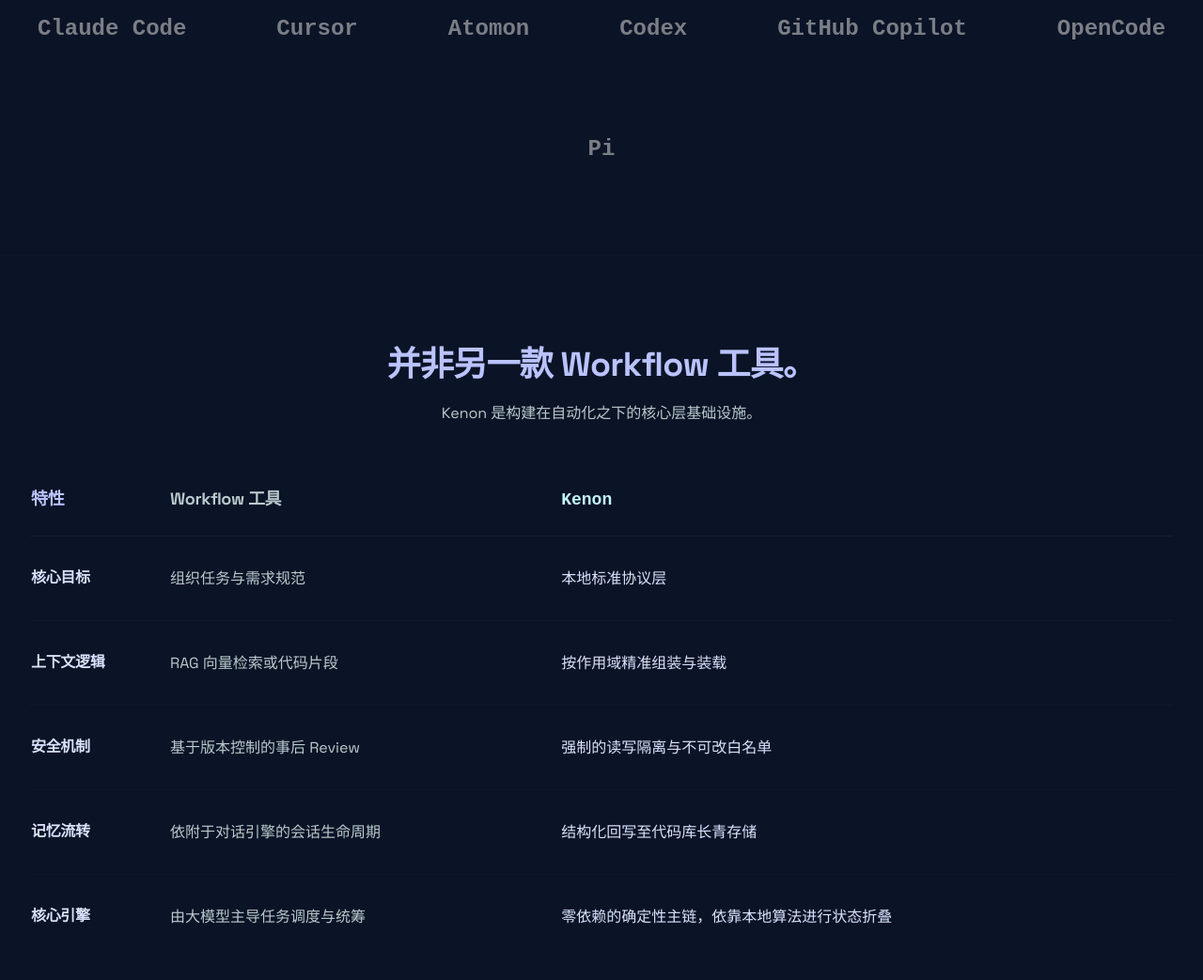
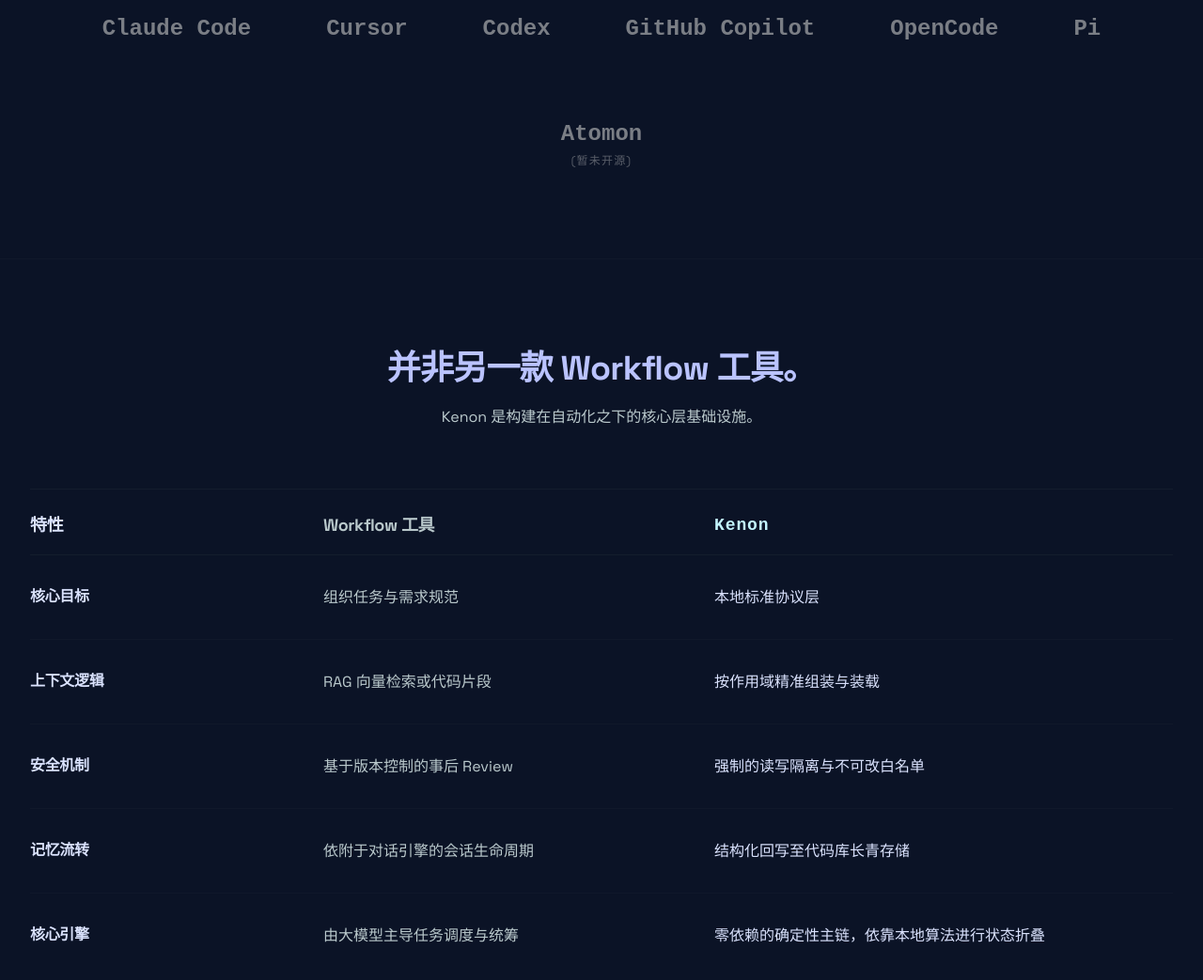
Before and after one commit to kenon-ai/kenon-landing, a website: page index.html in a window 1280 px wide. Shown: the part 4360-5403 px from the top of the page at 94% size. Drawn offline with nearby package versions, Linux system fonts and the light colour scheme; a web font is replaced by a local one.

Commit message:
fix: refactor contrast table for mobile; label Atomon; translate human start text

```diff
--- a/index.html
+++ b/index.html
@@ -708,11 +708,12 @@
 </div>
 </div>
 
-<div class="mt-8 flex justify-between items-start gap-8">
-<p class="text-sm text-on-surface-variant max-w-sm">Humans can start with the short path. Agents navigate via <code class="text-primary">kenon help --json</code>.</p>
+<div class="mt-8 flex flex-col md:flex-row justify-between items-start md:items-center gap-6 md:gap-8">
+<div class="text-sm text-on-surface-variant max-w-sm">
+    <span class="lang-en">Humans can start with the short path. Agents navigate via <code class="text-primary bg-surface py-0.5 px-1 rounded">kenon help --json</code>.</span>
+    <span class="lang-zh">人类可以通过简短路径起步，Agents 通过 <code class="text-primary bg-surface py-0.5 px-1 rounded">kenon help --json</code> 导航。</span>
+</div>
 <div class="flex items-center gap-4 text-xs font-label text-on-surface-variant uppercase tracking-widest">
-<span>Protocol v1.2</span>
-<span class="w-1 h-1 rounded-full bg-outline-variant"></span>
 <span>Apache-2.0</span>
 </div>
 </div>
@@ -724,14 +725,20 @@
     <span class="lang-en">One protocol layer. Multiple runtimes.</span>
     <span class="lang-zh">单层协议，多重运行环境组合。</span>
 </h3>
-<div class="flex flex-wrap justify-center gap-12 md:gap-24 opacity-60 grayscale hover:grayscale-0 transition-all duration-700">
-<span class="text-2xl font-headline font-bold">Claude Code</span>
-<span class="text-2xl font-headline font-bold">Cursor</span>
-<span class="text-2xl font-headline font-bold">Atomon</span>
-<span class="text-2xl font-headline font-bold">Codex</span>
-<span class="text-2xl font-headline font-bold">GitHub Copilot</span>
-<span class="text-2xl font-headline font-bold">OpenCode</span>
-<span class="text-2xl font-headline font-bold">Pi</span>
+<div class="flex flex-wrap justify-center items-center gap-12 md:gap-20 opacity-60 grayscale hover:grayscale-0 transition-all duration-700">
+<span class="text-xl md:text-2xl font-headline font-bold">Claude Code</span>
+<span class="text-xl md:text-2xl font-headline font-bold">Cursor</span>
+<span class="text-xl md:text-2xl font-headline font-bold">Codex</span>
+<span class="text-xl md:text-2xl font-headline font-bold">GitHub Copilot</span>
+<span class="text-xl md:text-2xl font-headline font-bold">OpenCode</span>
+<span class="text-xl md:text-2xl font-headline font-bold">Pi</span>
+<div class="flex flex-col items-center">
+    <span class="text-xl md:text-2xl font-headline font-bold">Atomon</span>
+    <span class="text-[10px] md:text-xs uppercase tracking-widest mt-1 text-on-surface-variant opacity-70">
+        <span class="lang-en">(Not yet open sourced)</span>
+        <span class="lang-zh">(暂未开源)</span>
+    </span>
+</div>
 </div>
 </div>
 </section>
@@ -747,43 +754,131 @@
     <span class="lang-zh">Kenon 是构建在自动化之下的核心层基础设施。</span>
 </p>
 </div>
-<div class="overflow-x-auto no-scrollbar">
-<table class="w-full text-left border-collapse">
-<thead>
-<tr class="border-b border-outline-variant/20">
-<th class="pb-6 font-headline font-bold text-lg"><span class="lang-en">Feature</span><span class="lang-zh">特性</span></th>
-<th class="pb-6 font-headline font-bold text-lg text-on-surface-variant"><span class="lang-en">Workflow Tools</span><span class="lang-zh">Workflow 工具</span></th>
-<th class="pb-6 font-headline font-bold text-lg text-primary">Kenon</th>
-</tr>
-</thead>
-<tbody class="text-on-surface-variant">
-<tr class="border-b border-outline-variant/10">
-<td class="py-8 font-headline font-bold text-on-surface"><span class="lang-en">Primary Purpose</span><span class="lang-zh">核心目标</span></td>
-<td class="py-8"><span class="lang-en">Organize tasks &amp; specs</span><span class="lang-zh">组织任务与需求规范</span></td>
-<td class="py-8 text-on-surface"><span class="lang-en">Local protocol layer</span><span class="lang-zh">本地标准协议层</span></td>
-</tr>
-<tr class="border-b border-outline-variant/10">
-<td class="py-8 font-headline font-bold text-on-surface"><span class="lang-en">Context Logic</span><span class="lang-zh">上下文逻辑</span></td>
-<td class="py-8"><span class="lang-en">RAG or full-repo context</span><span class="lang-zh">RAG 向量检索或代码片段</span></td>
-<td class="py-8 text-on-surface"><span class="lang-en">Scoped context loading</span><span class="lang-zh">按作用域精准组装与装载</span></td>
-</tr>
-<tr class="border-b border-outline-variant/10">
-<td class="py-8 font-headline font-bold text-on-surface"><span class="lang-en">Safety</span><span class="lang-zh">安全机制</span></td>
-<td class="py-8"><span class="lang-en">Post-execution review</span><span class="lang-zh">基于版本控制的事后 Review</span></td>
-<td class="py-8 text-on-surface"><span class="lang-en">Explicit boundaries &amp; grounds</span><span class="lang-zh">强制的读写隔离与不可改白名单</span></td>
-</tr>
-<tr class="border-b border-outline-variant/10">
-<td class="py-8 font-headline font-bold text-on-surface"><span class="lang-en">Memory</span><span class="lang-zh">记忆流转</span></td>
-<td class="py-8"><span class="lang-en">Session-bound (cleared over time)</span><span class="lang-zh">依附于对话引擎的会话生命周期</span></td>
-<td class="py-8 text-on-surface"><span class="lang-en">Written back to repo</span><span class="lang-zh">结构化回写至代码库长青存储</span></td>
-</tr>
-<tr>
-<td class="py-8 font-headline font-bold text-on-surface"><span class="lang-en">Core Loop</span><span class="lang-zh">核心引擎</span></td>
-<td class="py-8"><span class="lang-en">LLM-driven task orchestration</span><span class="lang-zh">由大模型主导任务调度与统筹</span></td>
-<td class="py-8 text-on-surface"><span class="lang-en">Deterministic zero-dependency main chain using algorithmic folding</span><span class="lang-zh">零依赖的确定性主链，依靠本地算法进行状态折叠</span></td>
-</tr>
-</tbody>
-</table>
+<div class="flex flex-col border-t border-outline-variant/20 mt-8">
+    <!-- Desktop Header -->
+    <div class="hidden md:grid grid-cols-12 gap-8 pb-4 pt-6 font-headline font-bold text-lg border-b border-outline-variant/20 tracking-wider">
+        <div class="col-span-3 text-on-surface">
+            <span class="lang-en">Feature</span>
+            <span class="lang-zh">特性</span>
+        </div>
+        <div class="col-span-4 text-on-surface-variant">
+            <span class="lang-en">Workflow Tools</span>
+            <span class="lang-zh">Workflow 工具</span>
+        </div>
+        <div class="col-span-5 text-primary">
+            Kenon
+        </div>
+    </div>
+
+    <!-- Row 1: Primary Purpose -->
+    <div class="grid grid-cols-1 md:grid-cols-12 gap-2 md:gap-8 py-8 border-b border-outline-variant/10">
+        <div class="md:col-span-3 font-headline font-bold text-on-surface text-xl md:text-base mb-4 md:mb-0">
+            <span class="lang-en">Primary Purpose</span>
+            <span class="lang-zh">核心目标</span>
+        </div>
+        <div class="md:col-span-4 text-on-surface-variant flex flex-col bg-surface-container-high/30 md:bg-transparent p-4 md:p-0 rounded-xl md:rounded-none">
+            <span class="md:hidden text-[10px] uppercase tracking-widest font-mono text-on-surface-variant mb-2">Workflow Tools</span>
+            <span>
+                <span class="lang-en">Organize tasks &amp; specs</span>
+                <span class="lang-zh">组织任务与需求规范</span>
+            </span>
+        </div>
+        <div class="md:col-span-5 text-on-surface flex flex-col bg-[#0b1326] md:bg-transparent p-4 md:p-0 rounded-xl md:rounded-none mt-2 md:mt-0 border border-outline-variant/20 md:border-none shadow-[0_0_15px_rgba(0,229,255,0.1)] md:shadow-none">
+            <span class="md:hidden text-[10px] uppercase tracking-widest font-mono text-primary mb-2">Kenon</span>
+            <span class="text-cyan-100 md:text-on-surface">
+                <span class="lang-en">Local protocol layer</span>
+                <span class="lang-zh">本地标准协议层</span>
+            </span>
+        </div>
+    </div>
+
+    <!-- Row 2: Context Logic -->
+    <div class="grid grid-cols-1 md:grid-cols-12 gap-2 md:gap-8 py-8 border-b border-outline-variant/10">
+        <div class="md:col-span-3 font-headline font-bold text-on-surface text-xl md:text-base mb-4 md:mb-0">
+            <span class="lang-en">Context Logic</span>
+            <span class="lang-zh">上下文逻辑</span>
+        </div>
+        <div class="md:col-span-4 text-on-surface-variant flex flex-col bg-surface-container-high/30 md:bg-transparent p-4 md:p-0 rounded-xl md:rounded-none">
+            <span class="md:hidden text-[10px] uppercase tracking-widest font-mono text-on-surface-variant mb-2">Workflow Tools</span>
+            <span>
+                <span class="lang-en">RAG or full-repo context</span>
+                <span class="lang-zh">RAG 向量检索或代码片段</span>
+            </span>
+        </div>
+        <div class="md:col-span-5 text-on-surface flex flex-col bg-[#0b1326] md:bg-transparent p-4 md:p-0 rounded-xl md:rounded-none mt-2 md:mt-0 border border-outline-variant/20 md:border-none shadow-[0_0_15px_rgba(0,229,255,0.1)] md:shadow-none">
+            <span class="md:hidden text-[10px] uppercase tracking-widest font-mono text-primary mb-2">Kenon</span>
+            <span class="text-cyan-100 md:text-on-surface">
+                <span class="lang-en">Scoped context loading</span>
+                <span class="lang-zh">按作用域精准组装与装载</span>
+            </span>
+        </div>
+    </div>
+
+    <!-- Row 3: Safety -->
+    <div class="grid grid-cols-1 md:grid-cols-12 gap-2 md:gap-8 py-8 border-b border-outline-variant/10">
+        <div class="md:col-span-3 font-headline font-bold text-on-surface text-xl md:text-base mb-4 md:mb-0">
+            <span class="lang-en">Safety</span>
+            <span class="lang-zh">安全机制</span>
+        </div>
+        <div class="md:col-span-4 text-on-surface-variant flex flex-col bg-surface-container-high/30 md:bg-transparent p-4 md:p-0 rounded-xl md:rounded-none">
+            <span class="md:hidden text-[10px] uppercase tracking-widest font-mono text-on-surface-variant mb-2">Workflow Tools</span>
+            <span>
+                <span class="lang-en">Post-execution review</span>
+                <span class="lang-zh">基于版本控制的事后 Review</span>
+            </span>
+        </div>
+        <div class="md:col-span-5 text-on-surface flex flex-col bg-[#0b1326] md:bg-transparent p-4 md:p-0 rounded-xl md:rounded-none mt-2 md:mt-0 border border-outline-variant/20 md:border-none shadow-[0_0_15px_rgba(0,229,255,0.1)] md:shadow-none">
+            <span class="md:hidden text-[10px] uppercase tracking-widest font-mono text-primary mb-2">Kenon</span>
+            <span class="text-cyan-100 md:text-on-surface">
+                <span class="lang-en">Explicit boundaries &amp; grounds</span>
+                <span class="lang-zh">强制的读写隔离与不可改白名单</span>
+            </span>
+        </div>
+    </div>
+
+    <!-- Row 4: Memory -->
+    <div class="grid grid-cols-1 md:grid-cols-12 gap-2 md:gap-8 py-8 border-b border-outline-variant/10">
+        <div class="md:col-span-3 font-headline font-bold text-on-surface text-xl md:text-base mb-4 md:mb-0">
+            <span class="lang-en">Memory</span>
+            <span class="lang-zh">记忆流转</span>
+        </div>
+        <div class="md:col-span-4 text-on-surface-variant flex flex-col bg-surface-container-high/30 md:bg-transparent p-4 md:p-0 rounded-xl md:rounded-none">
+            <span class="md:hidden text-[10px] uppercase tracking-widest font-mono text-on-surface-variant mb-2">Workflow Tools</span>
+            <span>
+                <span class="lang-en">Session-bound (cleared over time)</span>
+                <span class="lang-zh">依附于对话引擎的会话生命周期</span>
+            </span>
+        </div>
+        <div class="md:col-span-5 text-on-surface flex flex-col bg-[#0b1326] md:bg-transparent p-4 md:p-0 rounded-xl md:rounded-none mt-2 md:mt-0 border border-outline-variant/20 md:border-none shadow-[0_0_15px_rgba(0,229,255,0.1)] md:shadow-none">
+            <span class="md:hidden text-[10px] uppercase tracking-widest font-mono text-primary mb-2">Kenon</span>
+            <span class="text-cyan-100 md:text-on-surface">
+                <span class="lang-en">Written back to repo</span>
+                <span class="lang-zh">结构化回写至代码库长青存储</span>
+            </span>
+        </div>
+    </div>
+
+    <!-- Row 5: Core Loop -->
+    <div class="grid grid-cols-1 md:grid-cols-12 gap-2 md:gap-8 py-8">
+        <div class="md:col-span-3 font-headline font-bold text-on-surface text-xl md:text-base mb-4 md:mb-0">
+            <span class="lang-en">Core Loop</span>
+            <span class="lang-zh">核心引擎</span>
+        </div>
+        <div class="md:col-span-4 text-on-surface-variant flex flex-col bg-surface-container-high/30 md:bg-transparent p-4 md:p-0 rounded-xl md:rounded-none">
+            <span class="md:hidden text-[10px] uppercase tracking-widest font-mono text-on-surface-variant mb-2">Workflow Tools</span>
+            <span>
+                <span class="lang-en">LLM-driven task orchestration</span>
+                <span class="lang-zh">由大模型主导任务调度与统筹</span>
+            </span>
+        </div>
+        <div class="md:col-span-5 text-on-surface flex flex-col bg-[#0b1326] md:bg-transparent p-4 md:p-0 rounded-xl md:rounded-none mt-2 md:mt-0 border border-outline-variant/20 md:border-none shadow-[0_0_15px_rgba(0,229,255,0.1)] md:shadow-none">
+            <span class="md:hidden text-[10px] uppercase tracking-widest font-mono text-primary mb-2">Kenon</span>
+            <span class="text-cyan-100 md:text-on-surface">
+                <span class="lang-en">Deterministic zero-dependency main chain using algorithmic folding</span>
+                <span class="lang-zh">零依赖的确定性主链，依靠本地算法进行状态折叠</span>
+            </span>
+        </div>
+    </div>
 </div>
 </section>
 </main>
```
